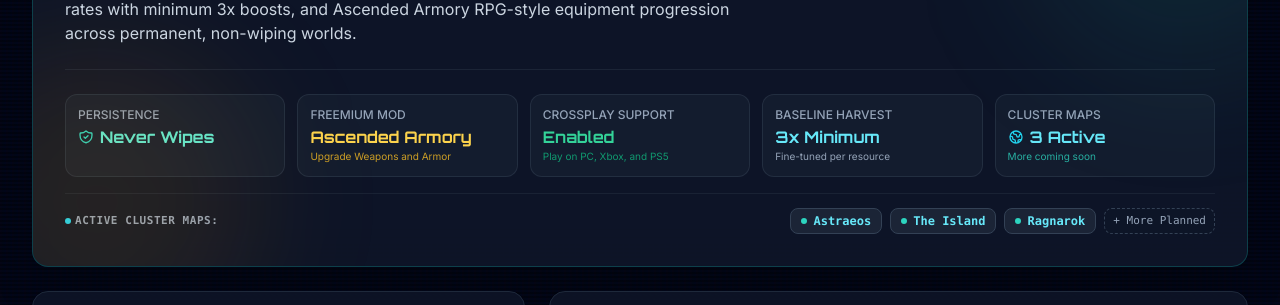
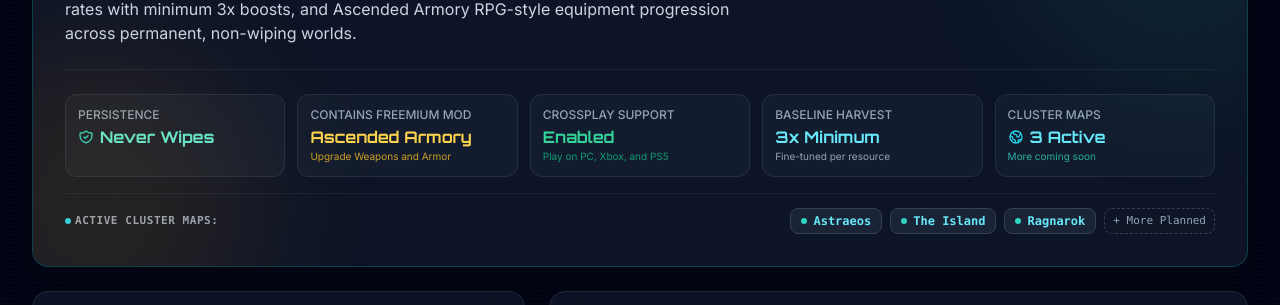
Before and after one commit to achaney55/TekRexpertsCompanion, a Django app: template main/templates/main/server_stats/dodo_domain_stats.html in a window 1280 px wide. Shown: the part 182-487 px from the top of the page. Run offline with Django 3.2, Linux system fonts and the light colour scheme; the template is opened without the code that fills it, so the values that code supplies are empty; some libraries are stand-ins or nearby versions.

Commit message:
Updated wording in dodo domain stats for freemium mod

```diff
--- a/main/templates/main/server_stats/dodo_domain_stats.html
+++ b/main/templates/main/server_stats/dodo_domain_stats.html
@@ -55,7 +55,7 @@
         </div>
 
         <div class="bg-slate-800/40 p-3 rounded-xl border border-slate-700/50 flex flex-col">
-          <span class="text-xs uppercase font-medium text-slate-400">Freemium Mod</span>
+          <span class="text-xs uppercase font-medium text-slate-400">Contains Freemium Mod</span>
           <span class="font-orbitron text-sm md:text-base font-bold text-amber-300 mt-0.5 truncate" title="Ascended Armory Mod">
             Ascended Armory
           </span>
```
